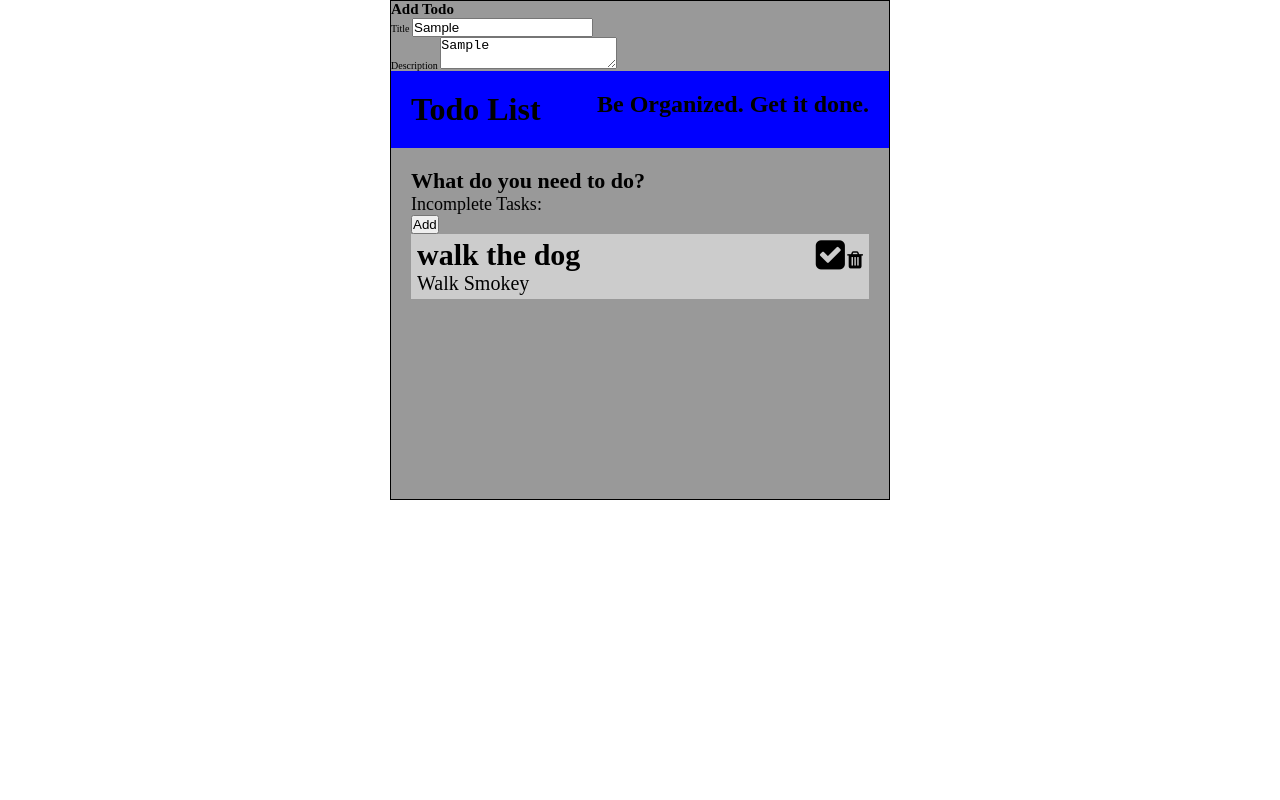
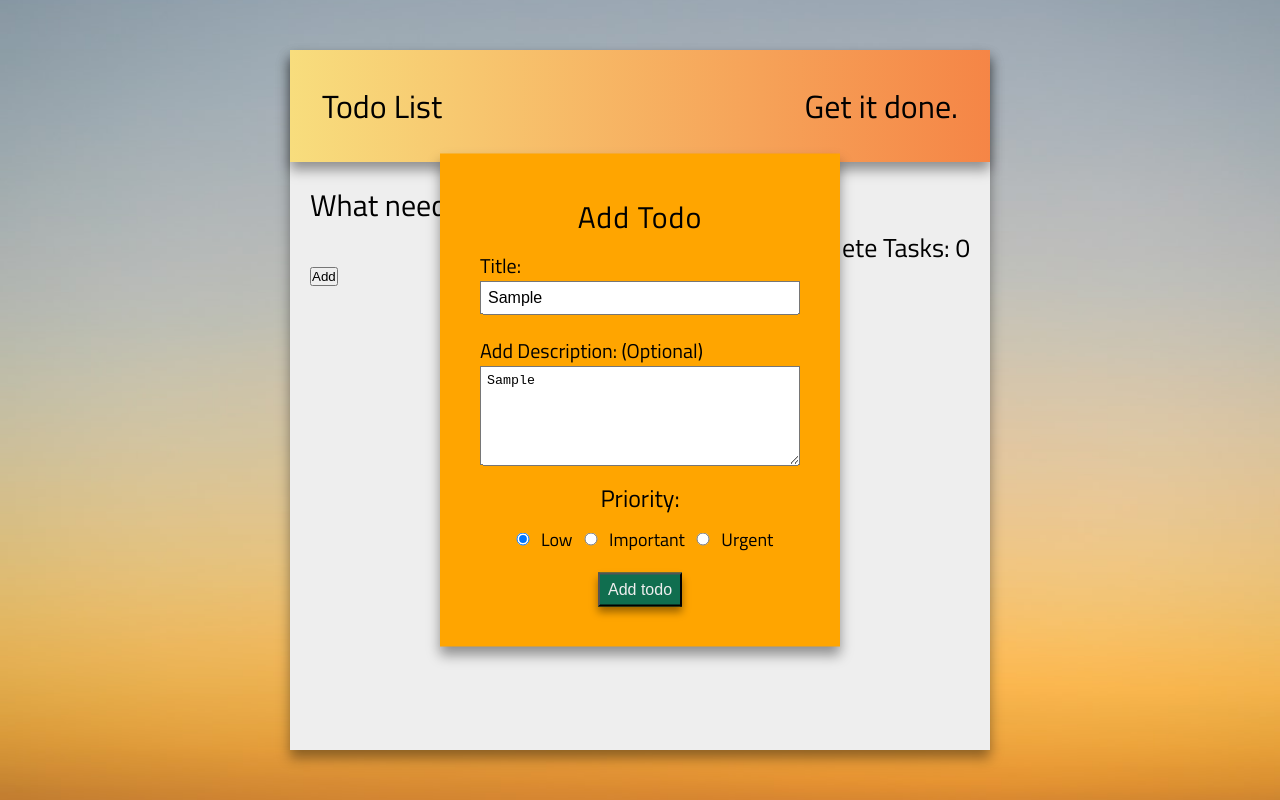
Before and after one commit to cmorriscode/todo-list, a plain HTML site: page index.html in a window 1280 px wide. Both pictures are taken after typing "Sample", "Sample" into the empty fields and a click on the button "Add". Drawn offline with Linux system fonts and the light colour scheme.

Commit message:
Created basic styling and added logic for priorities for each todo

```diff
--- a/index.html
+++ b/index.html
@@ -17,24 +17,51 @@
     <div class="container">
       <div class="add-popup">
         <h2>Add Todo</h2>
+        <form>
+          <div class="title">
+            <label for="title">Title:</label>
+            <input type="text" id="title" autofocus />
+          </div>
 
-        <div class="title">
-          <label for="title">Title</label>
-          <input type="text" id="title" />
-        </div>
+          <div class="description">
+            <label for="description">Add Description: (Optional)</label>
+            <textarea id="description"></textarea>
+          </div>
 
-        <div class="description">
-          <label for="description">Description</label>
-          <textarea id="description"></textarea>
-        </div>
+          <div class="priority">
+            <h5>Priority:</h5>
+
+            <div class="radio-buttons">
+              <input
+                type="radio"
+                id="low"
+                name="priority"
+                value="Low"
+                checked="checked"
+              />
+              <label for="Low">Low</label>
+              <input
+                type="radio"
+                id="important"
+                name="priority"
+                value="important"
+              />
+              <label for="important">Important</label>
+              <input type="radio" id="urgent" name="priority" value="Urgent" />
+              <label for="Urgent">Urgent</label>
+            </div>
+          </div>
+
+          <button class="submit-add">Add todo</button>
+        </form>
       </div>
       <header class="header">
         <h1>Todo List</h1>
-        <h2>Be Organized. Get it done.</h2>
+        <h2>Get it done.</h2>
       </header>
       <main>
         <div class="todo-list">
-          <h3>What do you need to do?</h3>
+          <h3>What needs to get done?</h3>
           <p>Incomplete Tasks:</p>
           <button class="add-todo">Add</button>
 
--- a/js/app.js
+++ b/js/app.js
@@ -1,17 +1,47 @@
 // Hold the todos to be rendered on the screen
-const todoList = [
-  { name: "walk the dog", description: "Walk Smokey", completed: true, id: 0 },
-];
+const todoList = [];
 
 // Add todos
+const popup = document.querySelector(".add-popup");
+
+document.querySelector(".add-todo").addEventListener("click", () => {
+  popup.style.display = "block";
+});
+
+document.querySelector(".submit-add").addEventListener("click", (e) => {
+  e.preventDefault();
+  popup.style.display = "none";
+  addTodo();
+  renderTodos();
+});
+
 const addTodo = () => {
-  let obj = {};
-  obj.name = document.getElementById("title").value;
-  obj.description = document.getElementById("description").value;
+  const title = document.getElementById("title");
+  const description = document.getElementById("description");
+  const obj = {};
+
+  if (!title.value) {
+    obj.name = "Untitled";
+  } else {
+    obj.name = title.value;
+  }
+  obj.description = description.value;
   obj.completed = false;
   obj.id = uuidv4();
 
+  // Check radio buttons
+  if (document.getElementById("low").checked) {
+    obj.priority = "low";
+  } else if (document.getElementById("important").checked) {
+    obj.priority = "important";
+  } else if (document.getElementById("urgent").checked) {
+    obj.priority = "urgent";
+  }
+
   todoList.push(obj);
+  title.value = "";
+  description.value = "";
+  document.getElementById("low").checked = true;
 };
 
 // Render todos on screen
@@ -49,31 +79,45 @@ const renderTodos = () => {
 
     todoDisplay.appendChild(div);
   });
+
+  incompleteTodos();
 };
 
-// Click on
+// Click on checked box to change complete/incomplete
 document.querySelector(".todos").addEventListener("click", (e) => {
-  checkTodo(e);
+  if (
+    e.target.classList.contains("check-true") ||
+    e.target.classList.contains("check-false")
+  ) {
+    checkTodo(e);
+  }
 });
 
 const checkTodo = (e) => {
-  // console.log(e);
-  // const getId = e.target.parentElement.id;
-  // const index = todoList.findIndex((todo) => todo.id === getId);
-  // todoList.splice(index, 1);
-  // renderTodos();
+  const getId = e.target.parentElement.parentElement.id;
+  const index = todoList.findIndex((todo) => todo.id === getId);
 
-  if (e.target.parentElement.classList.contains("todo-check")) {
-    const getId = e.target.parentElement.parentElement;
-    const index = todoList.findIndex((todo) => (todo.id = getId));
+  todoList[index].completed = !todoList[index].completed;
+  renderTodos();
+};
 
-    todoList[index].completed = !todoList[index].completed;
+// Delete todo
+document.addEventListener("click", (e) => {
+  deleteTodo(e);
+});
+
+const deleteTodo = (e) => {
+  if (e.target.classList.contains("trash")) {
+    const getId = e.target.parentElement.id;
+    const index = todoList.findIndex((todo) => todo.id === getId);
+    todoList.splice(index, 1);
     renderTodos();
   }
 };
 
-const completedTodos = () => {
-  const completed = todoList.filter((todo) => todo.completed);
+// Display tasks that need to be done
+const incompleteTodos = () => {
+  const completed = todoList.filter((todo) => !todo.completed);
   document.querySelector(
     ".todo-list p"
   ).textContent = `Incomplete Tasks: ${completed.length}`;
--- a/main.scss
+++ b/main.scss
@@ -1,3 +1,15 @@
+@import url("https://fonts.googleapis.com/css2?family=Titillium+Web:wght@300;400;600;700&display=swap");
+
+// Variables
+$color-white: #eee;
+$color-black: #111;
+
+// Shadows
+
+$shadow-small: 0 0.5rem 0.8rem rgba(0, 0, 0, 0.4);
+$shadow-normal: 0 0.8rem 1.2rem rgba(0, 0, 0, 0.4);
+$shadow-rise: 0 1.2rem 1.6rem rgba(0, 0, 0, 0.6);
+
 * {
   box-sizing: border-box;
   margin: 0;
@@ -8,59 +20,88 @@ html {
   font-size: 62.5%;
 }
 
+body {
+  font-family: "Titillium Web", sans-serif;
+  background: url("../../img/gradient1.jpg") no-repeat center center/ cover;
+  min-height: 100vh;
+}
+
 .container {
-  max-width: 50rem;
-  margin: 0 auto;
-  border: 1px solid black;
-  min-height: 50rem;
-  background: #999;
+  min-width: 70rem;
+
+  min-height: 70rem;
+  background: $color-white;
+  position: relative;
+  box-shadow: $shadow-normal;
+  position: absolute;
+  top: 50%;
+  left: 50%;
+  transform: translate(-50%, -50%);
+  z-index: 1;
 
   & header {
-    background: blue;
-    padding: 2rem;
+    padding: 3.2rem;
     display: flex;
     justify-content: space-between;
-
+    background: linear-gradient(
+      to right,
+      rgba(250, 217, 97, 0.8),
+      rgba(247, 107, 28, 0.8)
+    );
+    box-shadow: $shadow-normal;
     & h1 {
       font-size: 3.2rem;
+      font-weight: 400;
     }
 
     & h2 {
-      font-size: 2.4rem;
+      font-size: 3.2rem;
+      font-weight: 500;
     }
   }
 
   & .todo-list {
     padding: 2rem;
+
     & h3 {
-      font-size: 2.2rem;
+      font-size: 3rem;
+      font-weight: 400;
     }
     & p {
-      font-size: 1.8rem;
+      font-size: 2.6rem;
+      text-align: right;
     }
 
     .todo-div {
       display: flex;
       justify-content: space-between;
-      background: #ccc;
+      background: orange;
       padding: 0.4rem 0.6rem;
+      margin-bottom: 1rem;
+      box-shadow: $shadow-small;
+
+      & .todo-text {
+        margin-left: 0.8rem;
+      }
 
       & .check-true,
       .check-false {
         font-size: 3.4rem;
         transition: all 0.4s;
-        // box-shadow: 0 0.2rem 0.4rem rgba(0, 0, 0, 0.3);
+        margin-top: 0.8rem;
+        color: $color-black;
+
         &:hover {
           color: rgb(16, 110, 79);
         }
       }
 
       .check-false {
-        color: rgb(20, 190, 222);
       }
       & .trash {
         font-size: 2rem;
-        // box-shadow: 0 0.2rem 0.4rem rgba(0, 0, 0, 0.3);
+        margin-left: 1rem;
+
         transition: all 0.4s;
         &:hover {
           color: rgb(110, 8, 8);
@@ -68,11 +109,88 @@ html {
       }
 
       & h4 {
-        font-size: 3rem;
+        font-size: 2rem;
       }
       & p {
-        font-size: 2rem;
+        margin-left: 1.2rem;
+        font-size: 1.6rem;
       }
     }
   }
 }
+
+.add-popup {
+  position: absolute;
+  top: 50%;
+  left: 50%;
+  padding: 4rem;
+  background: orange;
+  // display: none;
+  box-shadow: $shadow-normal;
+
+  transform: translate(-50%, -50%);
+  min-width: 40rem;
+  text-align: center;
+
+  & h2 {
+    font-size: 3rem;
+    font-weight: 500;
+    text-align: center;
+    letter-spacing: 0.1rem;
+  }
+
+  & div {
+    padding: 1rem 0;
+    & label {
+      display: block;
+      font-size: 2rem;
+      text-align: left;
+    }
+    & input {
+      width: 100%;
+      font-size: 1.6rem !important;
+      padding: 0.6rem;
+    }
+    & textarea {
+      width: 100%;
+      height: 10rem;
+
+      padding: 0.6rem;
+    }
+  }
+
+  .priority {
+    padding: 0;
+    h5 {
+      font-size: 2.4rem;
+      font-weight: 400;
+      text-align: center;
+    }
+
+    & label {
+      font-size: 1.8rem !important;
+      display: inline-block !important;
+    }
+    & input {
+      width: 10% !important;
+    }
+  }
+
+  & .submit-add {
+    margin-top: 1rem !important;
+    text-align: center;
+    margin: 0 auto;
+    padding: 0.6rem 0.8rem;
+    font-size: 1.6rem;
+    background: $color-white;
+    color: $color-white;
+    box-shadow: $shadow-small;
+    transition: all 0.4s;
+    background: rgb(16, 110, 79);
+
+    &:hover {
+      box-shadow: $shadow-normal;
+      transform: translateY(-0.1rem);
+    }
+  }
+}
```
Also changed, not shown: dist/css/main.css, img/gradient1.jpg (added), img/gradient2.jpg (added), 1 other file.
